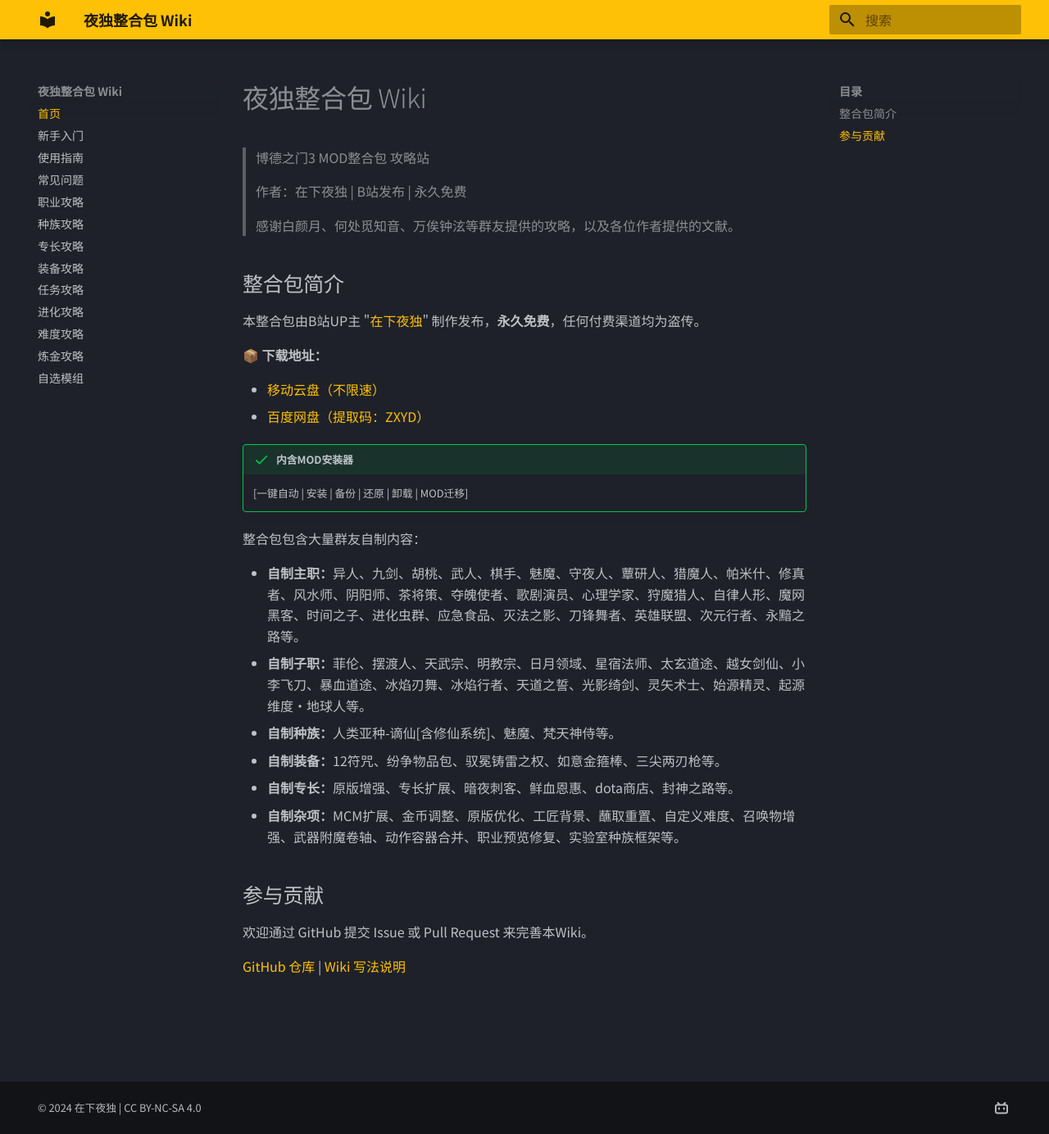
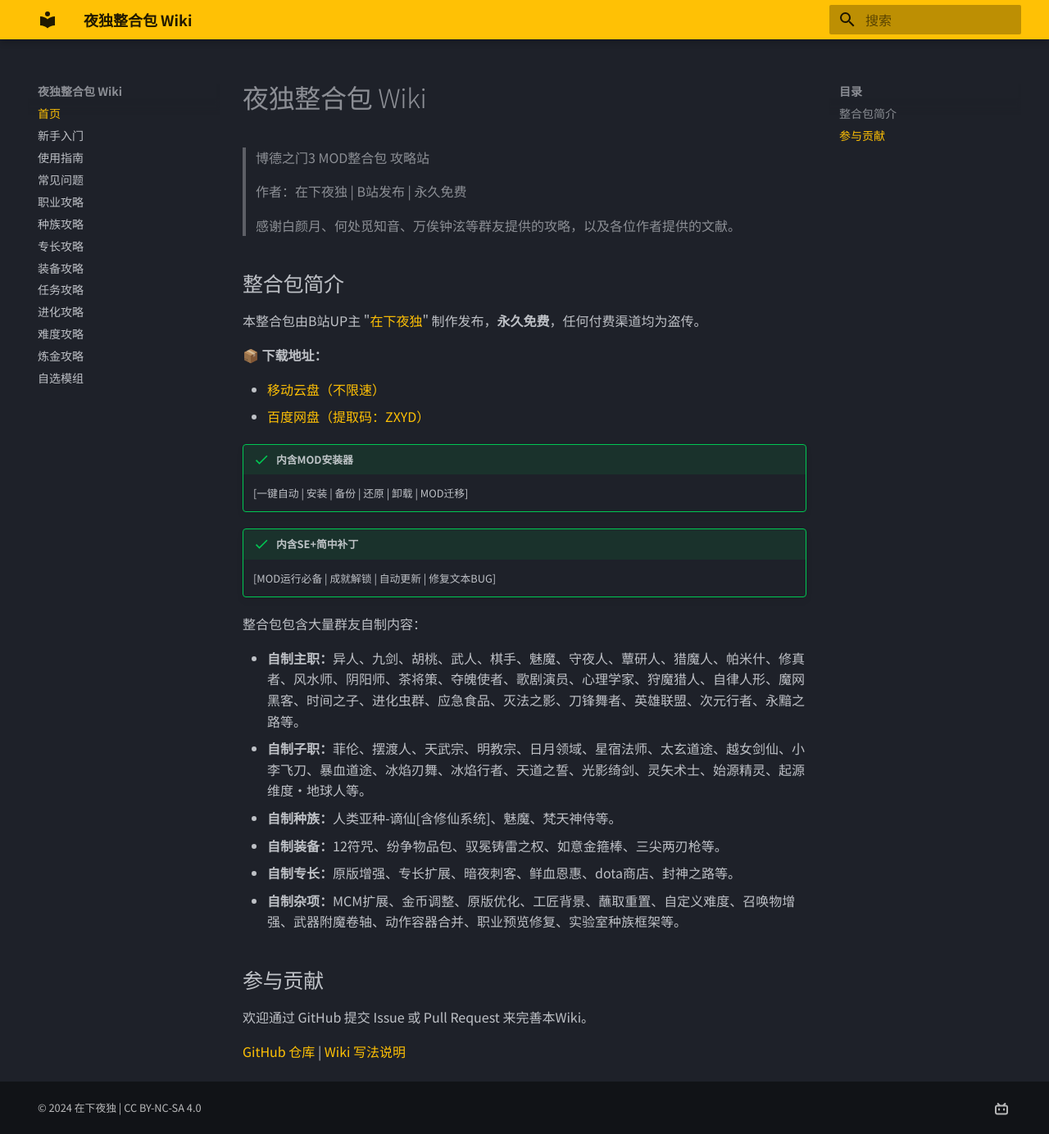
Before and after one commit to oiclyd/bg3-mod-wiki, an MkDocs documentation site: the page built from docs/index.md, in a window 1280 px wide and 1384 px high. Shown: the whole window at 82% size. Built offline with MkDocs 1.6.1 and Material for MkDocs 9.7.7, drawn with Linux system fonts in a browser that asks for light colours.

Commit message:
Update index.md

```diff
--- a/docs/index.md
+++ b/docs/index.md
@@ -18,6 +18,9 @@
 !!! success "内含MOD安装器"
     [一键自动 | 安装 | 备份 | 还原 | 卸载 | MOD迁移]
 
+!!! success "内含SE+简中补丁"
+    [MOD运行必备 | 成就解锁 | 自动更新 | 修复文本BUG]
+
 整合包包含大量群友自制内容：
 
 - **自制主职：**异人、九剑、胡桃、武人、棋手、魅魔、守夜人、蕈研人、猎魔人、帕米什、修真者、风水师、阴阳师、茶将策、夺魄使者、歌剧演员、心理学家、狩魔猎人、自律人形、魔网黑客、时间之子、进化虫群、应急食品、灭法之影、刀锋舞者、英雄联盟、次元行者、永黯之路等。
```
